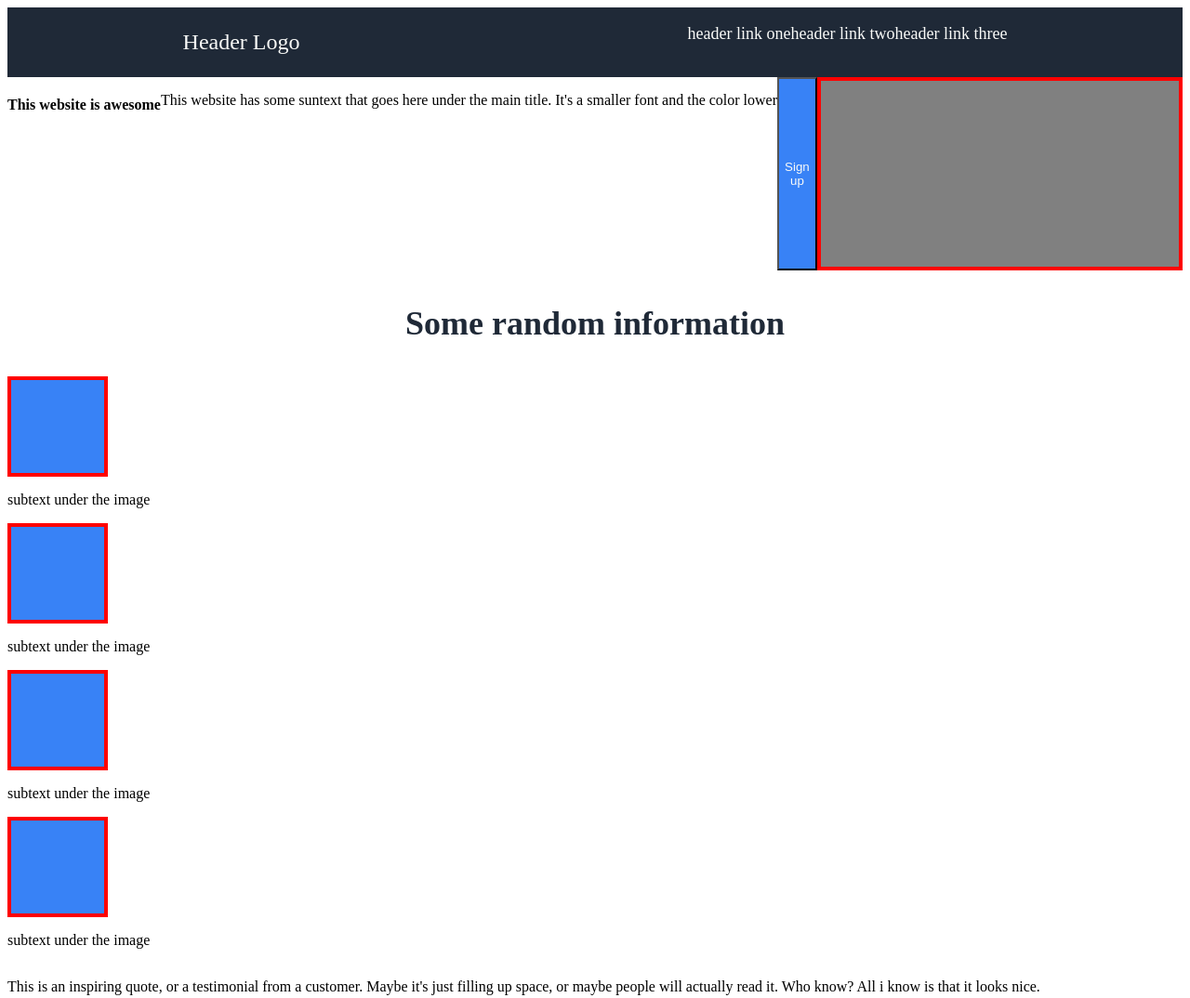
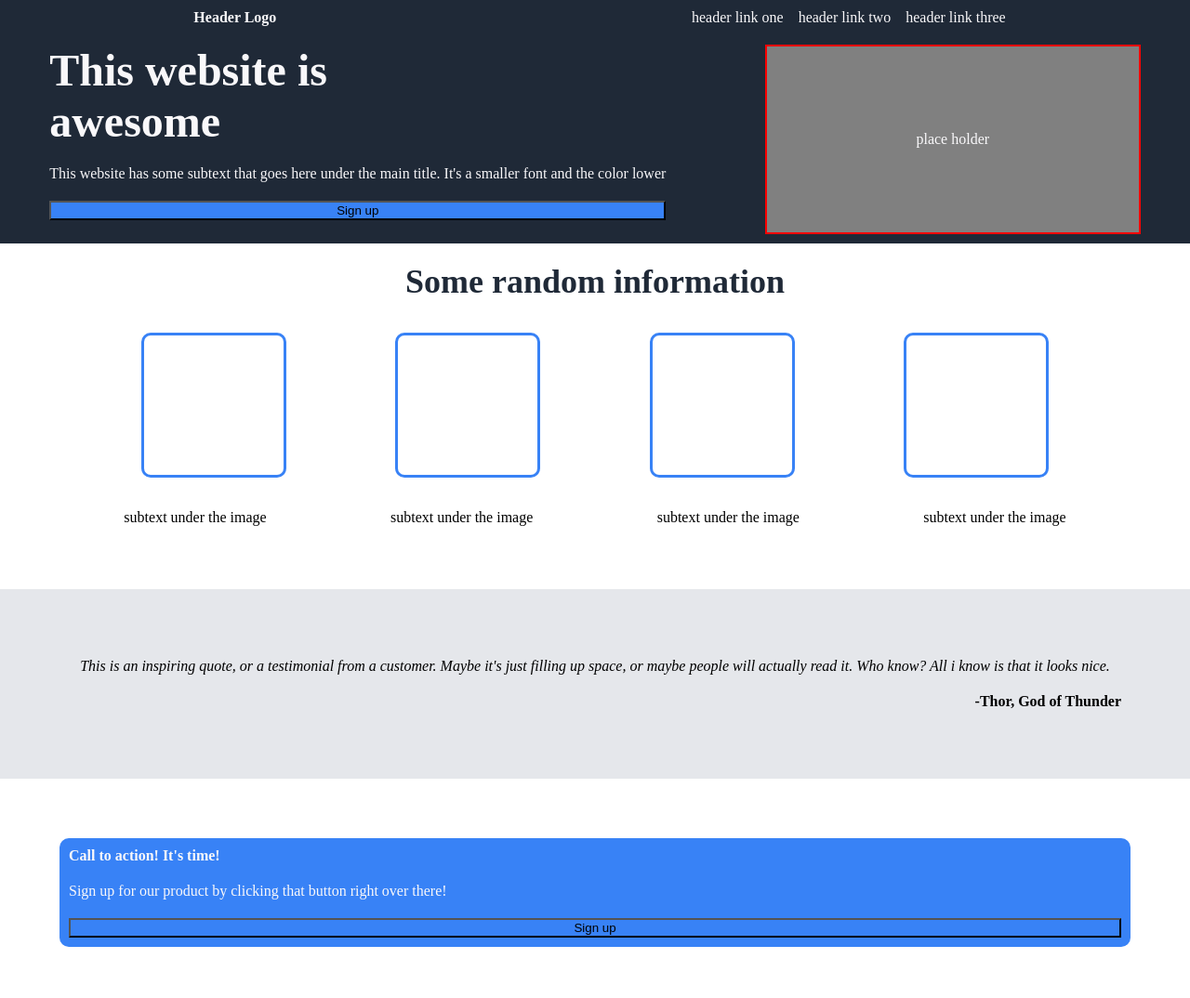
Before and after one commit to Benton14/odin-landing-page, a plain HTML site: page index.html in a window 1280 px wide. Shown: the top 1074 px of the page at 93% size. Drawn offline with Linux system fonts and the light colour scheme.

Commit message:
restructured style sheet

```diff
--- a/index.html
+++ b/index.html
@@ -9,7 +9,7 @@
 </head>
 <body>
     <div class="header">
-        <p class="HLogo">Header Logo</p>
+        <p class="title">Header Logo</p>
         <ul class="right-links">
             <li>header link one</li>
             <li>header link two</li>
@@ -17,34 +17,40 @@
         </ul>
     </div>
     <div class="content">
-        <h4>This website is awesome</h4>
-        <p>This website has some suntext that goes here under the main title.
-            It's a smaller font and the color lower
-        </p>
-        <button>Sign up</button>
-        <div class="image-hold"></div>
+        <div class="left">
+            <p class="ctitle">This website is <br>awesome</p>
+            <p class="context">This website has some subtext that goes
+                here under the main title. It's a smaller font and the color lower
+            </p>
+            <button id="first">Sign up</button>
+        </div>
+        <div class="img">place holder</div>
     </div>
     <div class="info">
-        <p class="iheader">Some random information</p>
-        <div class="card"></div>
+        <p class="ititle">Some random information</p>
+        <span>
+            <div class="card"></div>
+            <div class="card"></div>
+            <div class="card"></div>
+            <div class="card"></div>
+        </span>
+        <div class="subtext">
             <p>subtext under the image</p>
-        <div class="card"></div>
             <p>subtext under the image</p>
-        <div class="card"></div>
             <p>subtext under the image</p>
-        <div class="card"></div>
             <p>subtext under the image</p>
+        </div>
     </div>
     <div class="quote">
-        <p>This is an inspiring quote, or a testimonial from a customer.
+        <p><em>This is an inspiring quote, or a testimonial from a customer.
             Maybe it's just filling up space, or maybe people will actually
-            read it. Who know? All i know is that it looks nice.
-        </p>
-        <p>-Thor, God of Thunder</p>
+            read it. Who know? All i know is that it looks nice.</em></p>
+        <p class="title qtitle">-Thor, God of Thunder</p>
     </div>
     <div class="sign-up">
-        <h5>Call to action! It's time!</h5>
-        <p>Sign up for our product by clicking that button right over there!</p>
+        <p class="title">Call to action! It's time!</p>
+        <p class="context">Sign up for our product by clicking that button right
+            over there!</p>
         <button class="inverted">Sign up</button>
     </div>
     <div class="footer">
--- a/style.css
+++ b/style.css
@@ -1,16 +1,54 @@
+* {
+    margin: 0;
+}
+
 body {
     display: flex;
     flex-direction: column;
 }
 
-ul {
-    list-style: none;
+.header,
+.footer,
+.content {
+    background-color: #1f2937;
 }
 
+/* background colors */
 .header,
+.content,
+.sign-up,
 .footer {
-    background-color: #1f2937;
-    color: #f9faf8;
+    color: #f9f8fa;
+}
+
+.quote {
+    background-color: #e5e7eb;
+}
+
+/* title weights */
+.title {
+    font-weight: 700;
+}
+
+.ctitle {
+    font-size: 48px;
+    font-weight: bolder;
+}
+
+.ititle {
+    font-size: 36px;
+    font-weight: 700;
+    color: #1f2937;
+    align-self: center;
+}
+
+.qtitle {
+    align-self: flex-end;
+}
+
+button,
+.sign-up {
+    background-color: #3882f6;
 }
 
 .header {
@@ -24,56 +62,82 @@ ul {
     align-items: center;
 }
 
-.info {
+.right-links {
+    display: flex;
+    align-items: center;
+    list-style: none;
+    gap: 16px;
+}
+
+.content {
+    display: flex;
+    justify-content: space-around;
+}
+
+.left {
     display: flex;
     flex-direction: column;
 }
 
-.card {
-    display: flex;
-    background-color: #3882f6;
-    border: 4px solid red;
-    height: 100px;
-    width: 100px;
+button#1 {
+    align-self: flex-start;
 }
 
-.content {
+.img {
     display: flex;
-    flex-wrap: wrap;
+    background-color: grey;
+    border: 2px solid red;
+    justify-content: center;
+    align-items: center;
+    height: 200px;
+    width: 400px;
+    margin: 10px;
 }
 
-.image-hold {
-    display: flex;
-    background-color: grey;
-    border: 4px solid red;
-    height: 200px;
-    width: auto;
-    flex: 1 1 0%;
-}
-
-.HLogo {
-    font-size: 24px;
-}
-
-.right-links {
-    display: flex;
-    font-size: 18px;
+p {
+    margin: 10px;
 }
 
 button {
-    background-color: #3882f6;
-    color: #f9faf8;
-    flex: 0 0 0%;
+    margin: 10px;
+}
+
+.info {
+    margin: 10px;
+    display: flex;
+    flex-flow: column wrap;
+}
+
+span {
+    margin: 24px;
+    display: flex;
+    justify-content: space-evenly;
+}
+
+.subtext {
+    margin-bottom: 48px;
+    display: flex;
+    justify-content: space-evenly;
+}
+
+.card {
+    display: flex;
+    height: 150px;
+    width: 150px;
+    border-radius: 10px;
+    border: 3px solid #3882f6;
+}
+
+.quote {
+    padding: 64px;
+    text-align: center;
+    display: flex;
+    flex-direction: column;
 }
 
 .sign-up {
-    background-color: #3882f6;
+    margin: 64px;
+    border-radius: 10px;
+    display: flex;
+    flex-flow: column wrap;
 }
-
-.iheader {
-    display: flex;
-    justify-content: center;
-    font-size: 36px;
-    font-weight: 700;
-    color: #1f2937;
-}
```
